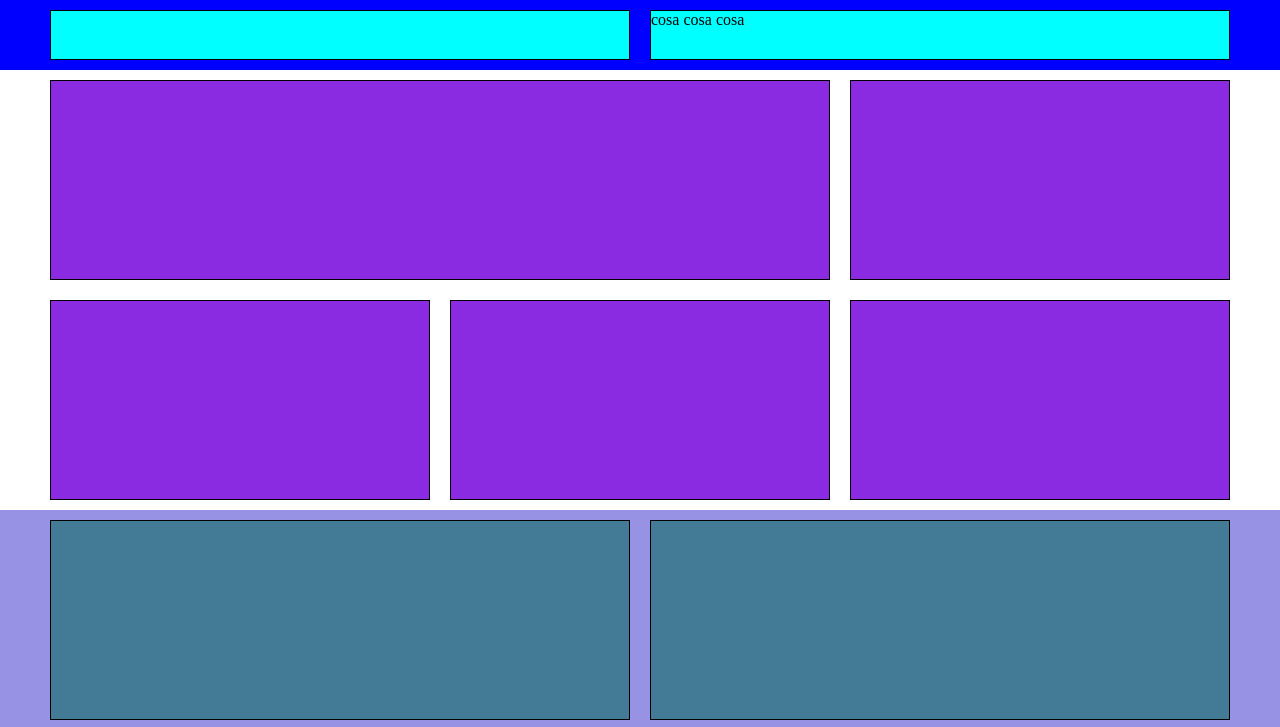
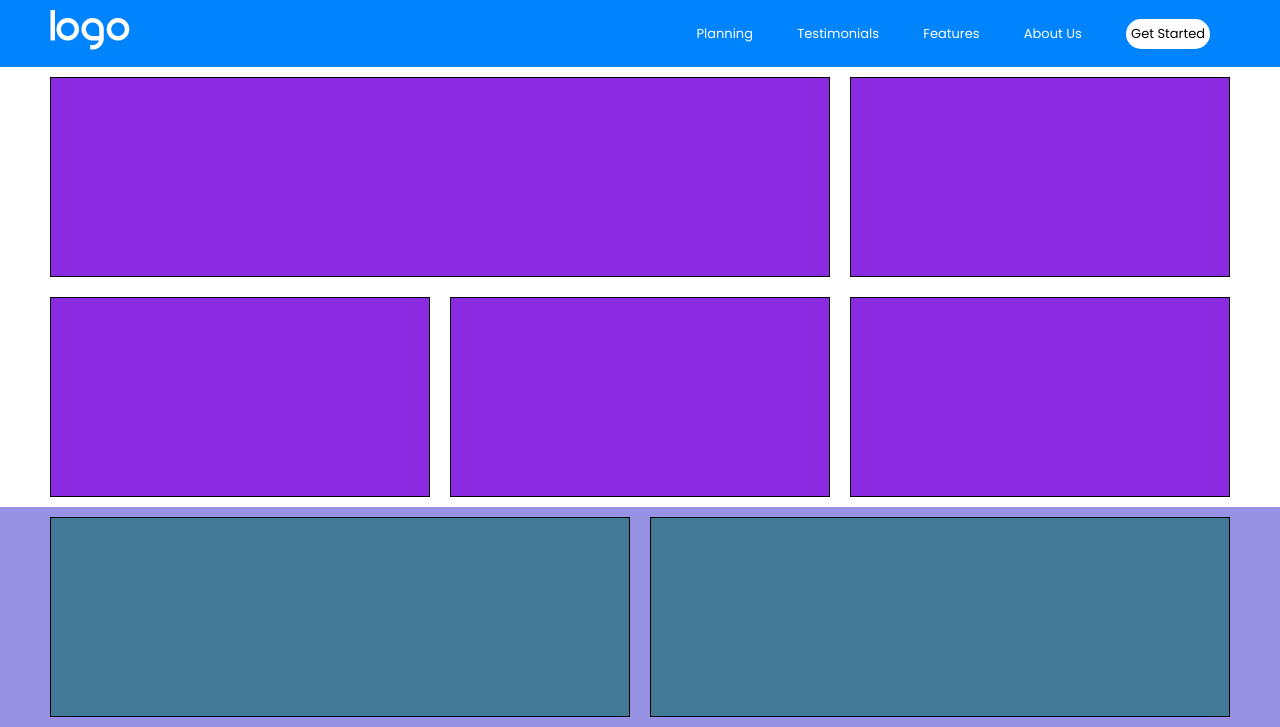
Before and after one commit to moonymel/htmlcss-responsive-layout, a plain HTML site: page index.html in a window 1280 px wide. Shown: the top 727 px of the page. Drawn offline with Linux system fonts and the light colour scheme.

Commit message:
completed header w/ query

```diff
--- a/css/style.css
+++ b/css/style.css
@@ -4,14 +4,47 @@
     box-sizing: border-box;
 }
 
+body {
+    font-family:'Poppins', sans-serif;
+}
+
+/* UTILITIES */
+.right {
+    text-align:right;
+}
+
+.center {
+    text-align:center;
+}
+
 .violet {
     background-color:#9792e4;
 }
 
+ul {
+    list-style-type:none;
+}
+
+li:last-child {
+    color:black;
+    background-color:white;
+    border-radius:20px;
+    padding:5px;
+}
+
+li {
+    display:inline-block;
+    color:white;
+    margin:0px 20px;
+    font-size:13px;
+}
+
+/* LAYOUT & COLUMNS */
 .row {
     width:100%;
     display:flex;
     flex-wrap:wrap;
+    align-items:center;
 }
 
 .container {
@@ -19,16 +52,12 @@
     margin:0 auto;
 }
 
-ul {
-    list-style-type:none;
+.col-10 {
+    width:calc(100% / 2 - 20px);
+    margin:10px;
 }
 
-li {
-    display:inline-block;
-}
-
-/* COLONNE */
-.col-50-head {
+.col-90 {
     width:calc(100% / 2 - 20px);
     margin:10px;
 }
@@ -61,14 +90,15 @@ li {
 
 /* HEADER!!!!!  */
 header {
-    background-color: blue;
+    background-color: #0084fd;
 }
 
 header .content {
-    background-color:aqua;
-    border:1px solid black;
-    height:50px;
     width:100%;
+}
+
+header .query-tab {
+    display:block;
 }
 
 header .query-desk {
@@ -182,7 +212,17 @@ footer .block {
     }
 
     .col-50 {
-        width:calc(100% / 2 - 20px);
+        width:calc(50% - 20px);
+        margin:10px;
+    }
+
+    .col-40 {
+        width:calc(40% - 20px);
+        margin:10px;
+    }
+
+    .col-60 {
+        width:calc(60% - 20px);
         margin:10px;
     }
 
@@ -196,9 +236,23 @@ footer .block {
         margin:10px;
     }
 
+    .col-10 {
+        width:calc(20% - 20px);
+        margin:10px;
+    }
+
+    .col-90 {
+        width:calc(80% - 20px);
+        margin:10px;
+    }
+
     /* HEADER */
      header .query-desk {
         display:block
+    }
+
+    header .query-tab {
+        display:none;
     }
 
     /* JUMBOTRON */
--- a/index.html
+++ b/index.html
@@ -3,8 +3,12 @@
 <head>
     <meta charset="UTF-8">
     <meta name="viewport" content="width=device-width, initial-scale=1.0">
-    <title>Document</title>
+    <title>Responsive Layout</title>
     <link rel="stylesheet" href="./css/style.css">
+    <link rel="stylesheet" href="https://cdnjs.cloudflare.com/ajax/libs/font-awesome/6.4.2/css/all.min.css" integrity="sha512-z3gLpd7yknf1YoNbCzqRKc4qyor8gaKU1qmn+CShxbuBusANI9QpRohGBreCFkKxLhei6S9CQXFEbbKuqLg0DA==" crossorigin="anonymous" referrerpolicy="no-referrer" />
+    <link rel="preconnect" href="https://fonts.googleapis.com">
+    <link rel="preconnect" href="https://fonts.gstatic.com" crossorigin>
+    <link href="https://fonts.googleapis.com/css2?family=Poppins&display=swap" rel="stylesheet">
 </head>
 <body>
 
@@ -12,18 +16,23 @@
     <header>
         <div class="container">
             <div class="row">
-                <div class="col-50-head">
+                <div class="col-10">
                     <div class="content">
-
+                        <img src="./img/logo.png" alt="logo">
                     </div>
                 </div>
-                <div class="col-50-head">
-                    <div class="content">
+                <div class="col-90">
+                    <div class="content right">
+                        <div class="query-tab">
+                            <i class="fa-solid fa-bars fa-2xl" style="color: #ffffff;"></i>
+                        </div>
                         <div class="query-desk">
                             <ul>
-                                <li>cosa</li>
-                                <li>cosa</li>
-                                <li>cosa</li>
+                                <li>Planning</li>
+                                <li>Testimonials</li>
+                                <li>Features</li>
+                                <li>About Us</li>
+                                <li>Get Started</li>
                             </ul>
                         </div>
                     </div>
```
